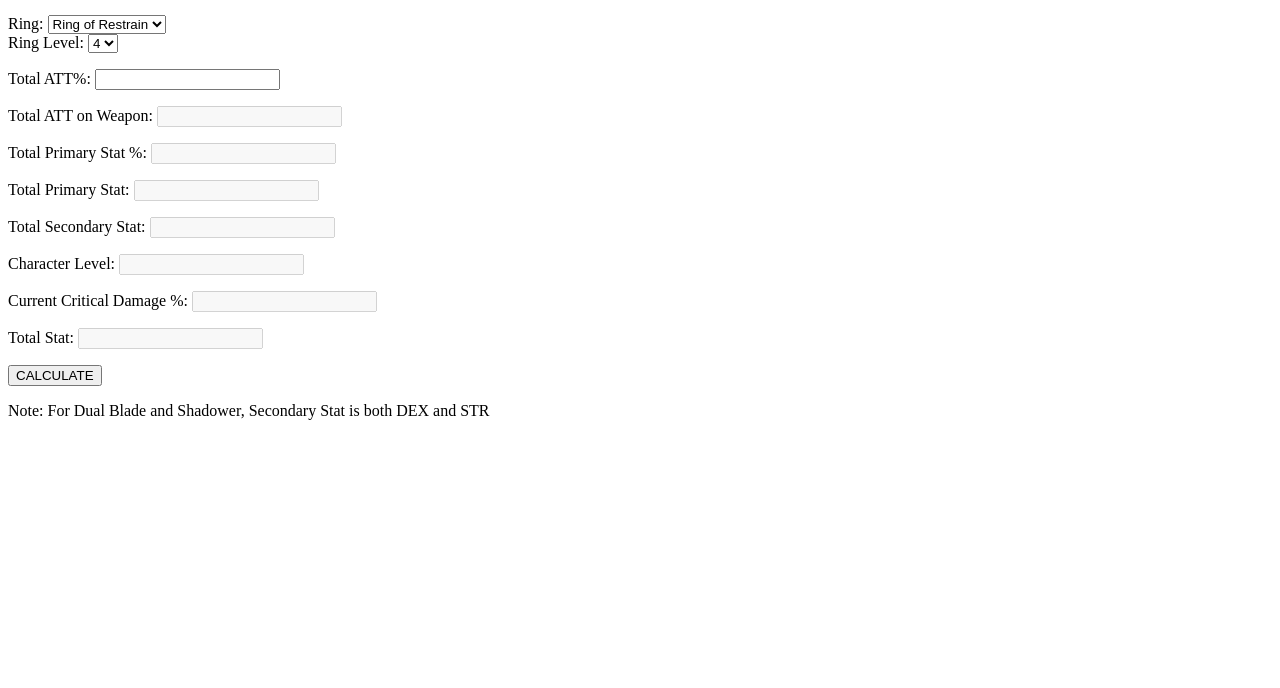
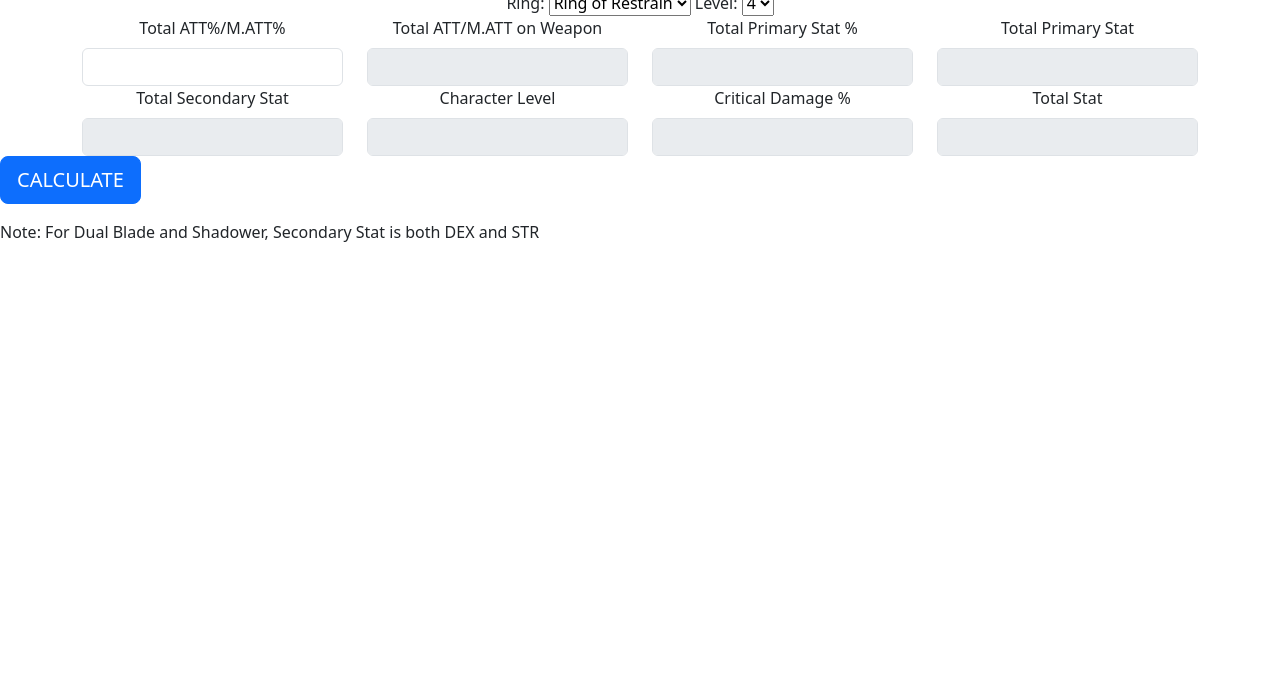
Before and after one commit to HoangHuy189/Oz_Ring_Calculator, a plain HTML site: page main.html in a window 1280 px wide. Shown: the part 112-800 px from the top of the page. Drawn offline with nearby package versions, Linux system fonts and the light colour scheme.

Commit message:
add bootstrap 1

```diff
--- a/main.html
+++ b/main.html
@@ -2,16 +2,21 @@
 <html lang="en">
 <head>
     <meta charset="UTF-8">
-    <meta name="viewport" content="width=device-width, initial-scale=1.0">
+    <meta name="viewport" content="width=device-width, initial-scale=1">
     <title>Oz Ring Calculator</title>
+    <link href="https://cdn.jsdelivr.net/npm/bootstrap@5.3.0/dist/css/bootstrap.min.css" rel="stylesheet" integrity="sha384-9ndCyUaIbzAi2FUVXJi0CjmCapSmO7SnpJef0486qhLnuZ2cdeRhO02iuK6FUUVM" crossorigin="anonymous">
     <style>
 
     </style>
+    <script src="https://cdn.jsdelivr.net/npm/bootstrap@5.3.0/dist/js/bootstrap.bundle.min.js" integrity="sha384-geWF76RCwLtnZ8qwWowPQNguL3RmwHVBC9FhGdlKrxdiJJigb/j/68SIy3Te4Bkz" crossorigin="anonymous"></script>
 </head>
 <body>
+    <div class="container text-center">
         <h1>Oz Ring Calculator</h1>
         <h2>Tool to calculate final damage increase when using Oz ring</h2>
-    <div>
+    </div>
+
+    <div class="container text-center">
         <div>Ring:
             <select id="ringname">
                 <option>Ring of Restrain</option>
@@ -20,8 +25,8 @@
                 <option>Totalling Ring</option>
                 <option>Level Jump</option>
             </select>
-        </div>
-        <div>Ring Level:
+
+        Level:
             <select id="ringlevel">
                 <option>4</option>
                 <option>3</option>
@@ -30,51 +35,57 @@
             </select>
         </div>
     </div>
-    <div>
-        <p>Total ATT%:
-        <input type="number" id="att">
-        </p>
+    <div class="container text-center">
+        <div class="row row-cols-4">
+            <div class="col">
+                <label class="form-label">Total ATT%/M.ATT%</label>
+                <input class="form-control" type="number" id="att" >
             </div>
-    <div>
-        <p>Total ATT on Weapon:
-        <input type="number" id="attwep" disabled="">
-        </p>
+            <div class="col">
+                <label class="form-label">Total ATT/M.ATT on Weapon</label>
+                <input class="form-control" type="number" id="attwep" disabled="">
+
             </div>
-    <div>
-        <p>Total Primary Stat %:
-        <input type="number" id="primaryps" disabled="">
-        </p>
+            <div class="col">
+                <label class="form-label">Total Primary Stat %</label>
+                <input class="form-control" type="number" id="primaryps" disabled="">
+
             </div>
-    <div>
-        <p>Total Primary Stat:
-        <input type="number" id="primary" disabled="">
-        </p>
+            <div class="col">
+                <label class="form-label">Total Primary Stat</label>
+                <input class="form-control" type="number" id="primary" disabled="">
+
             </div>
-    <div>
-        <p>Total Secondary Stat:
-        <input type="number" id="secondary" disabled="">
-        </p>
+            <div class="col">
+                <label class="form-label">Total Secondary Stat</label>
+                <input class="form-control" type="number" id="secondary" disabled="">
+
             </div>
-    <div>
-        <p>Character Level:
-        <input type="number" id="level" disabled="">
-        </p>
+            <div class="col">
+                <label class="form-label">Character Level</label>
+                <input class="form-control" type="number" id="level" disabled="">
+
             </div>
-    <div>
-        <p>Current Critical Damage %:
-        <input type="number" id="critdmg" disabled="">
-        </p>
+            <div class="col">
+                <label class="form-label">Critical Damage %</label>
+                <input class="form-control" type="number" id="critdmg" disabled="">
+
             </div>
-    <div>
-        <p>Total Stat:
-        <input type="number" id="totalstat" disabled="">
-        </p>
+            <div class="col">
+                <label class="form-label">Total Stat</label>
+                <input class="form-control" type="number" id="totalstat" disabled="">
+
+            </div>
         </div>
 
-    <button id="calculate">CALCULATE</button>
 
+
+    </div>
+
+    <button id="calculate" class="btn btn-primary btn-lg">CALCULATE</button>
+    <p id="result"></p>
     <p id="note">Note: For Dual Blade and Shadower, Secondary Stat is both DEX and STR</p>
-    <p id="result"></p>
+
 
 
     <script>
@@ -120,7 +131,7 @@
             }
             else if (ringname === 'Critical Damage')
             {
-                document.querySelectorAll('#att').disabled = true;
+                document.querySelector('#att').disabled = true;
                 document.querySelector('#attwep').disabled = true;
                 document.querySelector('#primaryps').disabled = true;
                 document.querySelector('#primary').disabled = true;
@@ -202,7 +213,7 @@
                     result = (totalstat /100 *2 * (primaryps +100) *4 )/((primary * 4) + secondary);
                 }
             }
-
+            result = parseFloat(result).toFixed(2);
             document.querySelector('#result').innerHTML = `${ringname} ${ringlevel} give you ${result}% final damage`;
         }
 
```
Lines whose indentation alone changed are shown as unchanged.
